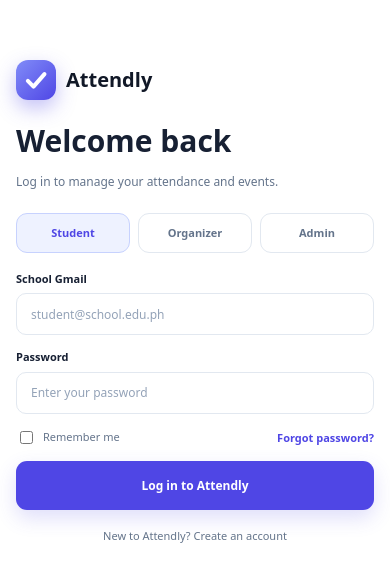
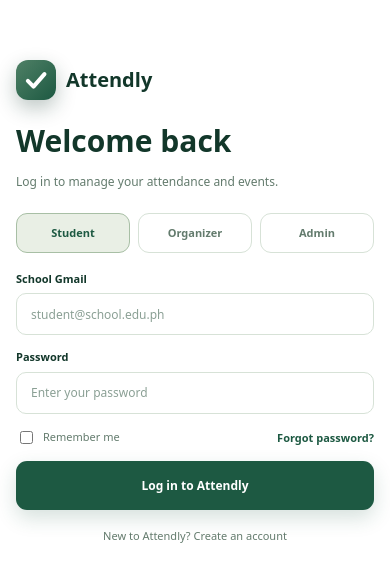
Before and after one commit to khanedith13/attendly, a React (Vite) app in the folder frontend/: page /login in a window 390 px wide. Shown: the part 120-702 px from the top of the page. Built offline with nearby package versions, Linux system fonts and the light colour scheme.

Commit message:
Refactor styles and update components for improved UI consistency and responsiveness : from violet to green overall color theme

```diff
--- a/frontend/index.html
+++ b/frontend/index.html
@@ -4,7 +4,7 @@
     <meta charset="UTF-8" />
     <link rel="icon" type="image/svg+xml" href="/attendly.svg" />
     <meta name="viewport" content="width=device-width, initial-scale=1.0" />
-    <meta name="theme-color" content="#4f46e5" />
+    <meta name="theme-color" content="#1d5942" />
     <title>Attendly</title>
   </head>
 
--- a/frontend/src/components/Avatar.css
+++ b/frontend/src/components/Avatar.css
@@ -5,7 +5,7 @@
   justify-content: center;
   border-radius: 50%;
   background: var(--gradient-avatar);
-  color: #312e81;
+  color: var(--navy);
   font-size: 12px;
   font-weight: 700;
 }
--- a/frontend/src/components/FormField.css
+++ b/frontend/src/components/FormField.css
@@ -28,7 +28,7 @@
 
 .field__input:focus {
   border-color: var(--primary);
-  box-shadow: 0 0 0 3px rgba(79, 70, 229, 0.12);
+  box-shadow: 0 0 0 3px var(--focus-ring);
 }
 
 .field__input--error {
--- a/frontend/src/components/InlineSelect.css
+++ b/frontend/src/components/InlineSelect.css
@@ -11,5 +11,5 @@
 .inline-select:focus {
   border-color: var(--primary);
   outline: none;
-  box-shadow: 0 0 0 3px rgba(79, 70, 229, 0.12);
+  box-shadow: 0 0 0 3px var(--focus-ring);
 }
--- a/frontend/src/components/ScannerPreview.css
+++ b/frontend/src/components/ScannerPreview.css
@@ -6,7 +6,7 @@
   height: 374px;
   padding: 24px;
   border-radius: 20px;
-  background: #0b1220;
+  background: var(--navy);
 }
 
 .scanner__hint,
@@ -20,7 +20,7 @@
   position: relative;
   width: 240px;
   height: 240px;
-  border: 1px solid rgba(165, 180, 252, 0.45);
+  border: 1px solid rgba(168, 191, 165, 0.45);
   border-radius: 18px;
 }
 
@@ -28,7 +28,7 @@
   position: absolute;
   width: 34px;
   height: 34px;
-  border: 3px solid #a5b4fc;
+  border: 3px solid var(--primary-soft-border);
 }
 
 .scanner__corner--tl {
@@ -70,8 +70,8 @@
   left: 8px;
   height: 2px;
   border-radius: 2px;
-  background: #818cf8;
-  box-shadow: 0 0 14px #818cf8;
+  background: var(--primary-light);
+  box-shadow: 0 0 14px var(--primary-light);
   animation: scan 2.4s ease-in-out infinite alternate;
 }
 
--- a/frontend/src/components/SearchInput.css
+++ b/frontend/src/components/SearchInput.css
@@ -12,7 +12,7 @@
 
 .search:focus-within {
   border-color: var(--primary);
-  box-shadow: 0 0 0 3px rgba(79, 70, 229, 0.12);
+  box-shadow: 0 0 0 3px var(--focus-ring);
 }
 
 .search__icon {
--- a/frontend/src/index.css
+++ b/frontend/src/index.css
@@ -1,35 +1,35 @@
 :root {
   /* Brand */
-  --primary: #4f46e5;
-  --primary-light: #818cf8;
-  --violet: #7c3aed;
-  --primary-soft: #eef2ff;
-  --primary-soft-border: #c7d2fe;
+  --primary: #1d5942;
+  --primary-light: #4f8066;
+  --primary-soft: #e9efe5;
+  --primary-soft-border: #a8bfa5;
+  --focus-ring: rgba(29, 89, 66, 0.13);
 
-  /* Sidebar (dark navy) */
-  --navy: #111827;
-  --navy-active: #202b4a;
-  --navy-border: #253044;
-  --navy-text: #cbd5e1;
-  --navy-muted: #64748b;
-  --navy-icon: #94a3b8;
-  --navy-icon-active: #a5b4fc;
+  /* Deep forest sidebar */
+  --navy: #12372a;
+  --navy-active: #1d5942;
+  --navy-border: rgba(168, 191, 165, 0.28);
+  --navy-text: #e9efe5;
+  --navy-muted: #a8bfa5;
+  --navy-icon: #a8bfa5;
+  --navy-icon-active: #ffffff;
 
   /* Surfaces and text */
-  --bg: #f8fafc;
+  --bg: #e9efe5;
   --surface: #ffffff;
-  --border: #e2e8f0;
-  --border-soft: #eef2f7;
-  --text: #172033;
-  --text-body: #334155;
-  --text-muted: #64748b;
-  --text-subtle: #94a3b8;
+  --border: #d7e2d7;
+  --border-soft: #e9efe5;
+  --text: #12372a;
+  --text-body: #36594a;
+  --text-muted: #637b6d;
+  --text-subtle: #8ba095;
 
   /* Status colors (background / text pairs for pills) */
-  --success-bg: #ecfdf5;
-  --success-text: #059669;
-  --info-bg: #e0f2fe;
-  --info-text: #0284c7;
+  --success-bg: #e8f3eb;
+  --success-text: #1d5942;
+  --info-bg: #e9efe5;
+  --info-text: #36594a;
   --warning-bg: #fff7ed;
   --warning-text: #d97706;
   --warning-border: #fed7aa;
@@ -48,15 +48,15 @@
   --radius-pill: 99px;
 
   /* Shadows */
-  --shadow-card: 0 7px 20px rgba(15, 23, 42, 0.06);
-  --shadow-btn: 0 8px 20px rgba(79, 70, 229, 0.18);
-  --shadow-brand: 0 8px 20px rgba(79, 70, 229, 0.34);
-  --shadow-popover: 0 20px 50px rgba(15, 23, 42, 0.18);
+  --shadow-card: 0 7px 20px rgba(18, 55, 42, 0.07);
+  --shadow-btn: 0 8px 20px rgba(29, 89, 66, 0.18);
+  --shadow-brand: 0 8px 20px rgba(18, 55, 42, 0.28);
+  --shadow-popover: 0 20px 50px rgba(18, 55, 42, 0.18);
 
   /* Gradients */
-  --gradient-brand: linear-gradient(135deg, #818cf8, #4f46e5);
-  --gradient-cover: linear-gradient(135deg, #4f46e5, #7c3aed);
-  --gradient-avatar: linear-gradient(135deg, #c4b5fd, #818cf8);
+  --gradient-brand: linear-gradient(135deg, #4f8066, #1d5942);
+  --gradient-cover: linear-gradient(135deg, #12372a, #1d5942);
+  --gradient-avatar: linear-gradient(135deg, #a8bfa5, #4f8066);
 
   /* Layout */
   --sidebar-width: 246px;
--- a/frontend/src/layouts/AuthLayout.css
+++ b/frontend/src/layouts/AuthLayout.css
@@ -13,7 +13,7 @@
   padding: 68px;
   overflow: hidden;
   color: #fff;
-  background: linear-gradient(135deg, #312e81 0%, #4338ca 55%, #7c3aed 100%);
+  background: var(--gradient-cover);
 }
 
 .auth__art::after {
@@ -48,7 +48,7 @@
   max-width: 500px;
   font-size: 14px;
   line-height: 1.6;
-  color: #ddd6fe;
+  color: var(--navy-text);
 }
 
 .art-card {
@@ -64,7 +64,7 @@
   display: flex;
   justify-content: space-between;
   font-size: 11px;
-  color: #ddd6fe;
+  color: var(--navy-text);
 }
 
 .art-card__row b {
@@ -88,7 +88,7 @@
 .art-card__label,
 .art-bar__label {
   font-size: 10px;
-  color: #ddd6fe;
+  color: var(--navy-text);
 }
 
 .art-bar {
@@ -138,7 +138,7 @@
   display: block;
   margin-top: 6px;
   font-size: 9px;
-  color: #ddd6fe;
+  color: var(--navy-text);
 }
 
 /* ---------- Right form panel ---------- */
--- a/frontend/src/pages/student/StudentDashboard.css
+++ b/frontend/src/pages/student/StudentDashboard.css
@@ -1,3 +1,54 @@
+.student-dashboard__welcome {
+  position: relative;
+  overflow: hidden;
+  padding: 28px 30px;
+  border-radius: var(--radius-card);
+  background: var(--gradient-cover);
+  box-shadow: var(--shadow-card);
+}
+
+.student-dashboard__welcome::after {
+  position: absolute;
+  top: -150px;
+  right: 12%;
+  width: 310px;
+  height: 310px;
+  border: 1px solid rgba(255, 255, 255, 0.16);
+  border-radius: 50%;
+  box-shadow:
+    0 0 0 36px rgba(255, 255, 255, 0.045),
+    0 0 0 72px rgba(255, 255, 255, 0.035);
+  content: "";
+  pointer-events: none;
+}
+
+.student-dashboard__welcome .page-header > * {
+  position: relative;
+  z-index: 1;
+}
+
+.student-dashboard__welcome .page-header__eyebrow {
+  color: var(--primary-soft-border);
+}
+
+.student-dashboard__welcome .page-header__title {
+  color: #ffffff;
+}
+
+.student-dashboard__welcome .page-header__subtitle {
+  color: var(--navy-text);
+}
+
+.student-dashboard__welcome .student-dashboard__cta {
+  background: var(--surface);
+  color: var(--navy);
+  box-shadow: none;
+}
+
+.student-dashboard__welcome .student-dashboard__cta:hover {
+  background: var(--primary-soft);
+}
+
 .quick {
   display: grid;
   grid-template-columns: 1fr 1fr;
@@ -83,3 +134,9 @@
   font-size: 10px;
   color: var(--text-muted);
 }
+
+@media (max-width: 560px) {
+  .student-dashboard__welcome {
+    padding: 22px;
+  }
+}
--- a/frontend/src/pages/student/StudentDashboard.jsx
+++ b/frontend/src/pages/student/StudentDashboard.jsx
@@ -86,12 +86,21 @@ export default function StudentDashboard() {
 
   return (
     <>
-      <PageHeader
-        eyebrow={getGreeting()}
-        title={`${firstName}, ready for today?`}
-        subtitle="Track attendance, discover campus events, and keep your records up to date."
-        actions={<Button onClick={() => navigate("/student/events")}>+ Browse events</Button>}
-      />
+      <div className="student-dashboard__welcome">
+        <PageHeader
+          eyebrow={getGreeting()}
+          title={`${firstName}, ready for today?`}
+          subtitle="Track attendance, discover campus events, and keep your records up to date."
+          actions={
+            <Button
+              className="student-dashboard__cta"
+              onClick={() => navigate("/student/events")}
+            >
+              Explore events <span aria-hidden="true">→</span>
+            </Button>
+          }
+        />
+      </div>
 
       <div className="grid-4">
         <StatCard value={stats.attended} label="Events attended" icon="✓" tone="primary" />
```
Also changed, not shown: frontend/public/attendly.svg.
